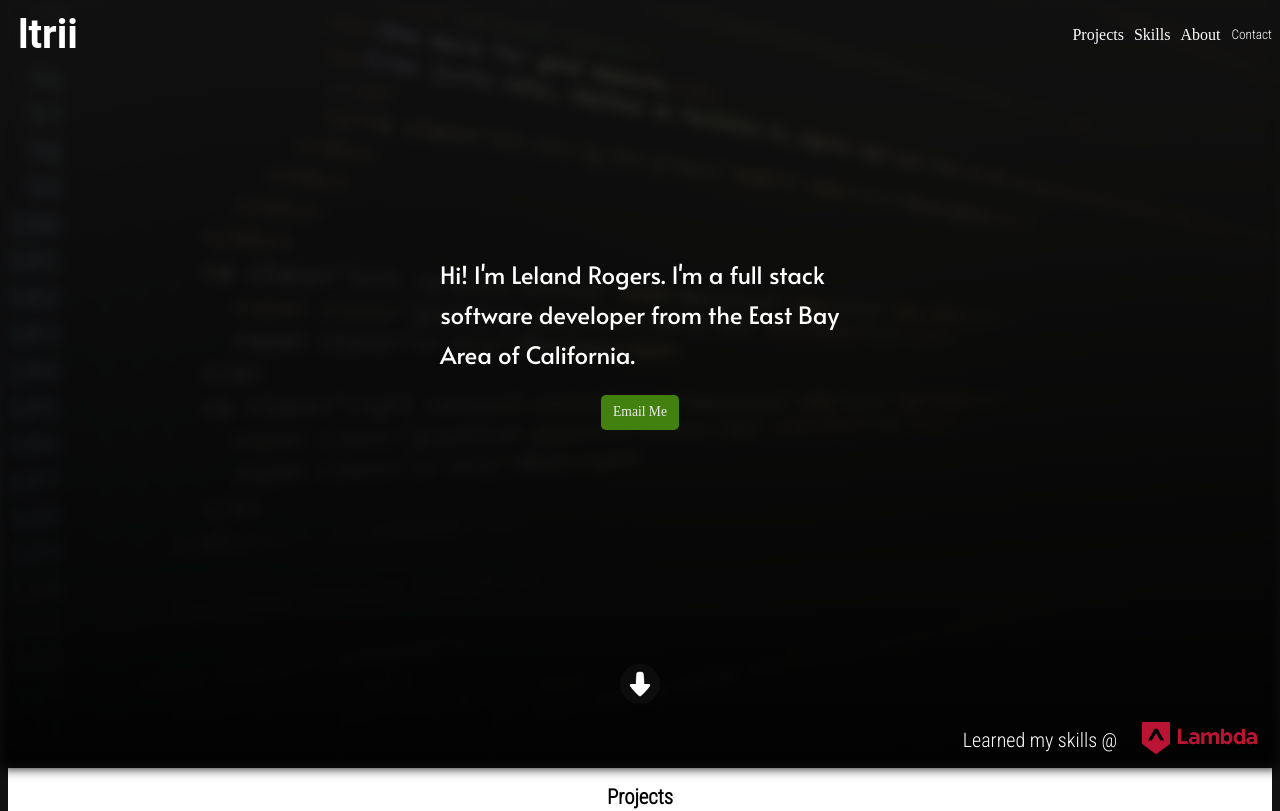
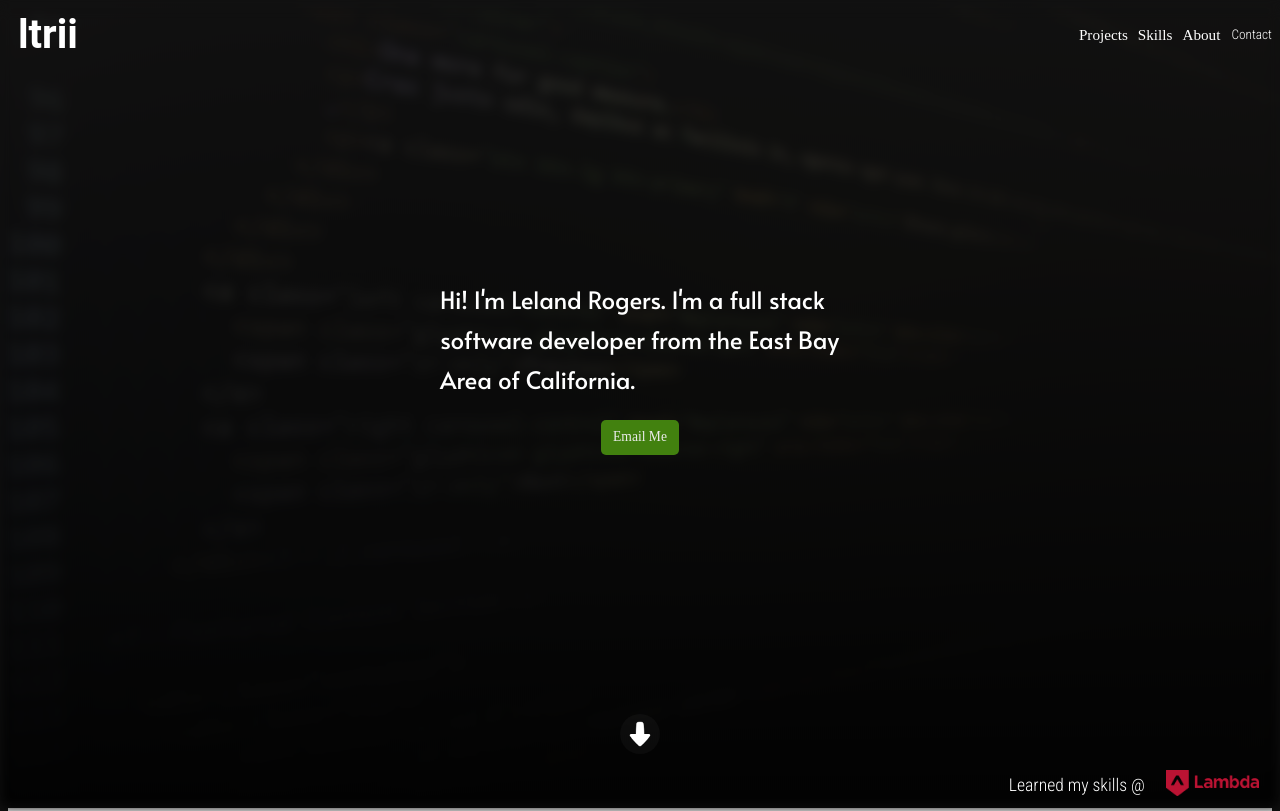
Before and after one commit to ltrii/port-ltrii, a React (Create React App) app: page / in a window 1280 px wide. Shown: the top 811 px of the page. Built offline with nearby package versions, Linux system fonts and the light colour scheme; the HTML template or start-up script is replaced by a standard one; a web font is replaced by a local one.

Commit message:
Landing cleanups. Jumbo elements have more space

```diff
--- a/src/assets/css/jumbo.css
+++ b/src/assets/css/jumbo.css
@@ -11,7 +11,7 @@
   background-position: center;
   background-repeat: no-repeat;
   background-size: cover;
-  height: 95vh;
+  height: 100vh;
   width: 100%;
   position: absolute;
   box-sizing: content-box;
@@ -21,7 +21,7 @@
   box-sizing: content-box;
   position: block;
   overflow: hidden;
-  height: 95vh;
+  height: 100vh;
   min-height: 500px;
   width: 100%;
   display: flex;
@@ -76,22 +76,21 @@
   display: flex;
   align-items: center;
   justify-content: center;
-  padding: 10px;
-  font-size: 1.25em;
+  padding: 8px;
+  font-size: 1.1em;
   height: 100%;
 }
 
 .bottomJumbo img {
-  height: 32px;
+  height: 26px;
   box-sizing: border-box;
-  margin: 10px;
+  margin: 8px;
 }
 
 #scrolldown {
   display: flex;
   justify-content: center;
   align-items: center;
-  font-size: 1.3em;
   font-weight: 800;
   background-color: rgba(255, 255, 255, 0.03);
   color: rgb(255, 255, 255, 0.8);
--- a/src/assets/css/nav.css
+++ b/src/assets/css/nav.css
@@ -2,6 +2,7 @@
   display: flex;
   box-sizing: border-box;
   font-family: "Lexend Exa";
+  font-size: 0.95em;
 }
 
 a {
```
